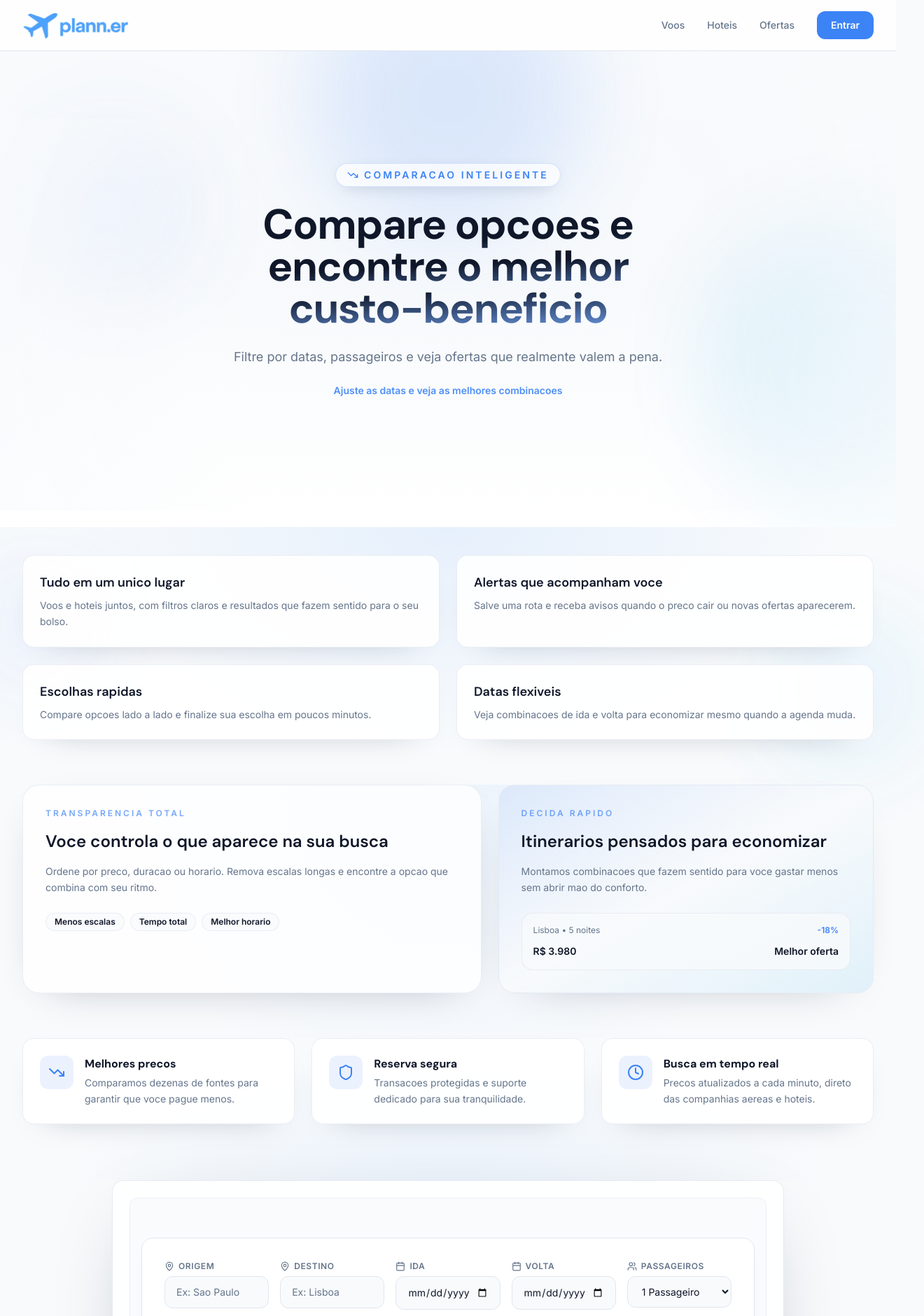
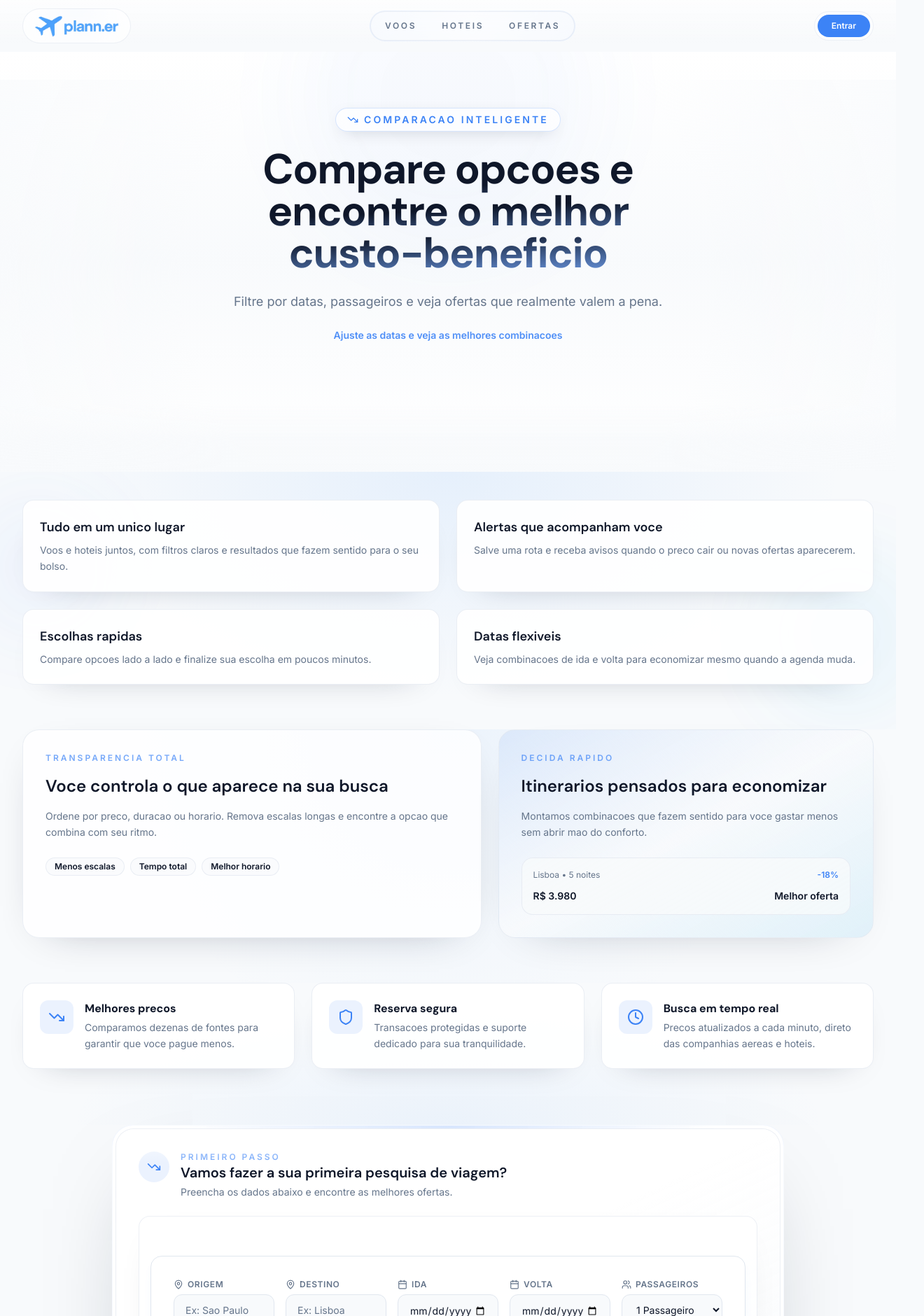
Before and after one commit to JefiiRamos/Triply, a Next.js app: page / in a window 1280 px wide. Shown: the top 1880 px of the page at 70% size, 1320 px wide, since content can reach past the window. Built offline with nearby package versions, Linux system fonts and the light colour scheme.

Commit message:
adjustment on navbar

```diff
--- a/components/FeatureCardsSection.tsx
+++ b/components/FeatureCardsSection.tsx
@@ -27,7 +27,7 @@ export default function FeatureCardsSection() {
       initial={{ opacity: 0 }}
       animate={{ opacity: 1 }}
       transition={{ delay: 0.35 }}
-      className="relative mx-auto max-w-7xl px-4 pb-16 pt-10 lg:px-8"
+      className="relative mx-auto max-w-7xl overflow-hidden px-4 pb-16 pt-10 lg:px-8"
     >
       <div className="pointer-events-none absolute inset-0 -z-10 bg-[radial-gradient(ellipse_at_top,hsl(213_94%_68%/0.12),transparent_62%)]" />
       <div className="pointer-events-none absolute -left-10 top-10 -z-10 h-48 w-48 rounded-full bg-primary/10 blur-3xl opacity-70" />
--- a/components/LandingSearchCard.tsx
+++ b/components/LandingSearchCard.tsx
@@ -1,7 +1,8 @@
 "use client"
 
-import { useRef } from "react"
-import { motion, useInView } from "framer-motion"
+import { useCallback, useRef } from "react"
+import { motion, useInView, useReducedMotion } from "framer-motion"
+import { TrendingDown } from "lucide-react"
 import SearchForm from "@/components/SearchForm"
 
 type LandingSearchCardProps = {
@@ -35,10 +36,37 @@ export default function LandingSearchCard({
 }: LandingSearchCardProps) {
   const dockRef = useRef<HTMLDivElement | null>(null)
   const isDocked = useInView(dockRef, { amount: 0.6 })
+  const prefersReducedMotion = useReducedMotion()
+  const handleScrollToSearch = useCallback(() => {
+    dockRef.current?.scrollIntoView({
+      behavior: prefersReducedMotion ? "auto" : "smooth",
+      block: "start",
+    })
+  }, [prefersReducedMotion])
 
   const card = (
-    <div className="rounded-2xl border border-border/80 bg-card/85 p-6 shadow-[0_30px_120px_-50px_rgba(15,23,42,0.35)] backdrop-blur-xl">
-      <div className="rounded-xl border border-border/60 bg-background/70 p-4">
+    <div className="relative rounded-[30px] border border-primary/10 bg-white/90 p-1 shadow-[0_50px_140px_-70px_rgba(15,23,42,0.5)] backdrop-blur-2xl">
+      <div className="pointer-events-none absolute inset-0 rounded-[30px] bg-[radial-gradient(circle_at_top,rgba(59,130,246,0.2),transparent_58%)]" />
+      <div className="pointer-events-none absolute inset-0 rounded-[30px] ring-1 ring-white/60" />
+      <div className="relative rounded-[26px] border border-border/60 bg-gradient-to-br from-white via-white to-slate-50/90 p-8">
+        <div className="absolute inset-x-0 top-0 h-12 rounded-t-[26px] bg-[linear-gradient(180deg,rgba(255,255,255,0.9),rgba(255,255,255,0))]" />
+        <div className="flex items-start gap-4 pb-6">
+          <div className="flex h-11 w-11 items-center justify-center rounded-full bg-primary/10 text-primary">
+            <TrendingDown className="h-5 w-5" />
+          </div>
+          <div>
+            <p className="text-xs font-semibold uppercase tracking-[0.25em] text-primary/70">
+              Primeiro passo
+            </p>
+            <h3 className="font-heading text-xl font-semibold text-foreground">
+              Vamos fazer a sua primeira pesquisa de viagem?
+            </h3>
+            <p className="mt-1 text-sm text-muted-foreground">
+              Preencha os dados abaixo e encontre as melhores ofertas.
+            </p>
+          </div>
+        </div>
+        <div className="rounded-2xl border border-border/60 bg-white/80 p-4 shadow-[0_16px_50px_-40px_rgba(15,23,42,0.35)]">
           <SearchForm
             origin={origin}
             setOrigin={setOrigin}
@@ -55,24 +83,50 @@ export default function LandingSearchCard({
           />
         </div>
       </div>
+    </div>
   )
 
   return (
     <>
-      <div className="pointer-events-none fixed inset-x-0 bottom-4 z-40">
-        <div className="mx-auto w-full max-w-[1200px] px-4 lg:px-8">
+      <div className="pointer-events-none fixed inset-x-0 bottom-0 z-40">
+        <div className="mx-auto w-full max-w-[1200px] px-4 lg:px-8 pb-12">
           <motion.div
             initial={{ opacity: 0, y: 48 }}
             animate={{ opacity: isDocked ? 0 : 1, y: isDocked ? 24 : 0 }}
             transition={{ duration: 0.35, ease: "easeOut" }}
             className="pointer-events-auto mx-auto w-full max-w-[960px]"
           >
-            {card}
+            <div className="flex items-center justify-between rounded-2xl border border-primary/15 bg-white/85 px-4 py-3 shadow-[0_16px_40px_-30px_rgba(15,23,42,0.35)] backdrop-blur-lg">
+              <div className="flex items-center gap-3">
+                <div className="flex h-9 w-9 items-center justify-center rounded-full bg-primary/10 text-primary">
+                  <TrendingDown className="h-4 w-4" />
+                </div>
+                <div>
+                  <p className="text-[11px] font-semibold uppercase tracking-[0.24em] text-primary/70">
+                    Comece agora
+                  </p>
+                  <p className="text-sm font-semibold text-foreground">
+                    Vamos fazer a sua primeira pesquisa de viagem?
+                  </p>
+                </div>
+              </div>
+              <button
+                type="button"
+                onClick={handleScrollToSearch}
+                className="rounded-full bg-primary px-4 py-2 text-xs font-semibold text-white shadow-[0_12px_30px_-18px_rgba(37,99,235,0.65)] transition hover:-translate-y-0.5 hover:bg-primary/90"
+              >
+                Fazer pesquisa
+              </button>
+            </div>
           </motion.div>
         </div>
       </div>
 
-      <div ref={dockRef} className="mx-auto w-full max-w-[1200px] px-4 pb-12 lg:px-8">
+      <div
+        ref={dockRef}
+        id="landing-search-dock"
+        className="mx-auto w-full max-w-[1200px] px-4 pb-12 lg:px-8"
+      >
         <motion.div
           initial={{ opacity: 0, y: 32 }}
           whileInView={{ opacity: 1, y: 0 }}
--- a/components/Navbar.tsx
+++ b/components/Navbar.tsx
@@ -12,93 +12,124 @@ export default function Navbar() {
 
   return (
     <motion.header
-      initial={{ y: -20, opacity: 0 }}
+      initial={{ y: -16, opacity: 0 }}
       animate={{ y: 0, opacity: 1 }}
-      transition={{ duration: 0.5 }}
-      className="sticky top-0 z-50 border-b border-border bg-card/80 backdrop-blur-md"
+      transition={{ duration: 0.5, ease: "easeOut" }}
+      className="sticky top-0 z-50"
     >
-      <nav className="mx-auto flex max-w-7xl items-center justify-between px-4 py-4 lg:px-8">
-        <Link href="/" className="flex items-center">
+      {/* Sem blur no fundo: só um fade leve opcional */}
+      <div className="pointer-events-none absolute inset-x-0 top-0 h-16 bg-gradient-to-b from-white/70 to-transparent" />
+
+      <nav className="relative mx-auto flex max-w-7xl items-center justify-between px-4 py-3 lg:px-8">
+        {/* Mobile: Logo */}
+        <Link href="/" className="flex items-center md:hidden">
           <Image
             src={appIcon}
             alt="Plann.er"
-            width={140}
-            height={40}
-            className="h-10 w-auto object-contain"
+            width={120}
+            height={36}
+            className="h-9 w-auto object-contain"
             priority
           />
         </Link>
 
-        <div className="hidden items-center gap-8 md:flex">
-          <Link
-            href="/"
-            className="text-sm font-medium text-muted-foreground transition-colors hover:text-foreground"
-          >
-            Voos
-          </Link>
-          <Link
-            href="/"
-            className="text-sm font-medium text-muted-foreground transition-colors hover:text-foreground"
-          >
-            Hoteis
-          </Link>
-          <Link
-            href="/"
-            className="text-sm font-medium text-muted-foreground transition-colors hover:text-foreground"
-          >
-            Ofertas
-          </Link>
-          <Link
-            href="/"
-            className="rounded-lg bg-primary px-5 py-2.5 text-sm font-semibold text-primary-foreground transition-colors hover:bg-primary/90"
-          >
-            Entrar
-          </Link>
+        {/* Desktop pills */}
+        <div className="hidden w-full items-center justify-between md:flex">
+          {/* Left pill: Logo */}
+          <div className="relative">
+            <div className="pointer-events-none absolute inset-0 rounded-full bg-[radial-gradient(circle_at_top,rgba(59,130,246,0.10),transparent_60%)]" />
+            <div className="relative flex items-center rounded-full border border-border/60 bg-white/70 px-4 py-2 shadow-[0_18px_50px_-40px_rgba(15,23,42,0.35)] backdrop-blur-xl">
+              <Link href="/" className="flex items-center gap-2">
+                <Image
+                  src={appIcon}
+                  alt="Plann.er"
+                  width={120}
+                  height={36}
+                  className="h-8 w-auto object-contain"
+                  priority
+                />
+              </Link>
+            </div>
+          </div>
+
+          {/* Center pill: Links */}
+          <div className="relative mx-auto">
+            <div className="pointer-events-none absolute -inset-px rounded-full bg-gradient-to-r from-primary/15 via-primary/5 to-primary/15 opacity-70" />
+            <div className="relative flex items-center gap-1 rounded-full border border-border/60 bg-white/70 p-1 shadow-[0_18px_50px_-40px_rgba(15,23,42,0.35)] backdrop-blur-xl">
+              {[
+                { label: "Voos", href: "/" },
+                { label: "Hoteis", href: "/" },
+                { label: "Ofertas", href: "/" },
+              ].map((item) => (
+                <Link
+                  key={item.label}
+                  href={item.href}
+                  className="rounded-full px-4 py-2 text-xs font-semibold uppercase tracking-[0.22em] text-muted-foreground transition
+                             hover:bg-white/70 hover:text-foreground"
+                >
+                  {item.label}
+                </Link>
+              ))}
+            </div>
+          </div>
+
+          {/* Right pill: Enter */}
+          <div className="relative">
+            <div className="pointer-events-none absolute inset-0 rounded-full bg-[radial-gradient(circle_at_top,rgba(59,130,246,0.10),transparent_60%)]" />
+            <div className="relative flex items-center rounded-full border border-border/60 bg-white/70 p-1 shadow-[0_18px_50px_-40px_rgba(15,23,42,0.35)] backdrop-blur-xl">
+              <Link
+                href="/"
+                className="group relative inline-flex items-center justify-center rounded-full bg-primary px-5 py-2 text-xs font-semibold text-primary-foreground
+                           shadow-[0_14px_30px_-18px_rgba(37,99,235,0.55)] transition
+                           hover:-translate-y-0.5 hover:bg-primary/90"
+              >
+                <span className="pointer-events-none absolute inset-0 rounded-full bg-[radial-gradient(circle_at_top,rgba(255,255,255,0.35),transparent_55%)] opacity-0 transition-opacity group-hover:opacity-100" />
+                <span className="relative">Entrar</span>
+              </Link>
+            </div>
+          </div>
         </div>
 
+        {/* Mobile menu button */}
         <button
           onClick={() => setMobileOpen(!mobileOpen)}
-          className="flex h-10 w-10 items-center justify-center rounded-lg text-foreground md:hidden"
+          className="flex h-10 w-10 items-center justify-center rounded-xl border border-border/60 bg-white/70 text-foreground shadow-[0_16px_40px_-35px_rgba(15,23,42,0.35)] backdrop-blur-xl md:hidden"
           aria-label={mobileOpen ? "Fechar menu" : "Abrir menu"}
         >
           {mobileOpen ? <X className="h-5 w-5" /> : <Menu className="h-5 w-5" />}
         </button>
       </nav>
 
+      {/* Mobile dropdown */}
       <AnimatePresence>
         {mobileOpen && (
           <motion.div
             initial={{ height: 0, opacity: 0 }}
             animate={{ height: "auto", opacity: 1 }}
             exit={{ height: 0, opacity: 0 }}
-            transition={{ duration: 0.3 }}
-            className="overflow-hidden border-t border-border md:hidden"
+            transition={{ duration: 0.28, ease: "easeOut" }}
+            className="overflow-hidden px-4 pb-4 md:hidden"
           >
-            <div className="flex flex-col gap-4 bg-card px-4 py-6">
+            <div className="flex flex-col gap-2 rounded-2xl border border-border/60 bg-white/80 p-4 shadow-[0_18px_50px_-40px_rgba(15,23,42,0.35)] backdrop-blur-xl">
+              {[
+                { label: "Voos", href: "/" },
+                { label: "Hoteis", href: "/" },
+                { label: "Ofertas", href: "/" },
+              ].map((item) => (
+                <Link
+                  key={item.label}
+                  href={item.href}
+                  className="rounded-xl px-3 py-2 text-sm font-medium text-muted-foreground transition
+                             hover:bg-white/70 hover:text-foreground"
+                  onClick={() => setMobileOpen(false)}
+                >
+                  {item.label}
+                </Link>
+              ))}
+
               <Link
                 href="/"
-                className="text-sm font-medium text-muted-foreground transition-colors hover:text-foreground"
-                onClick={() => setMobileOpen(false)}
-              >
-                Voos
-              </Link>
-              <Link
-                href="/"
-                className="text-sm font-medium text-muted-foreground transition-colors hover:text-foreground"
-                onClick={() => setMobileOpen(false)}
-              >
-                Hoteis
-              </Link>
-              <Link
-                href="/"
-                className="text-sm font-medium text-muted-foreground transition-colors hover:text-foreground"
-                onClick={() => setMobileOpen(false)}
-              >
-                Ofertas
-              </Link>
-              <Link
-                href="/"
-                className="rounded-lg bg-primary px-5 py-2.5 text-center text-sm font-semibold text-primary-foreground transition-colors hover:bg-primary/90"
+                className="mt-1 rounded-xl bg-primary px-5 py-2.5 text-center text-sm font-semibold text-primary-foreground transition hover:bg-primary/90"
                 onClick={() => setMobileOpen(false)}
               >
                 Entrar
--- a/components/ScrollHeroSection.tsx
+++ b/components/ScrollHeroSection.tsx
@@ -83,14 +83,14 @@ export default function ScrollHeroSection({
     : { duration: 0.45, ease: "easeOut" }
 
   return (
-    <section className="relative overflow-x-hidden pb-6 pt-16 md:pt-24">
-      <div className="absolute inset-0 bg-[radial-gradient(ellipse_at_top,hsl(217_91%_60%/0.18),transparent_62%)]" />
-      <div className="absolute inset-0 bg-[linear-gradient(180deg,rgba(248,250,252,0.98),rgba(248,250,252,0.9),rgba(255,255,255,1))]" />
-      <div className="pointer-events-none absolute -top-32 left-1/2 h-96 w-96 -translate-x-1/2 rounded-full bg-primary/25 blur-3xl opacity-60 motion-safe:animate-pulse" />
-      <div className="pointer-events-none absolute bottom-6 right-0 h-[26rem] w-[26rem] translate-x-1/3 rounded-full bg-accent/25 blur-3xl opacity-40 motion-safe:animate-pulse" />
-      <div className="pointer-events-none absolute left-8 top-24 hidden h-64 w-64 rounded-full bg-primary/10 blur-3xl opacity-60 md:block" />
+    <section className="relative overflow-x-hidden bg-white pb-0 pt-6 md:pt-10">
+      <div className="pointer-events-none absolute inset-x-0 top-0 h-28 bg-white md:h-32" />
+      <div className="absolute inset-0 bg-[radial-gradient(ellipse_at_top,hsl(217_91%_60%/0.06),transparent_65%)]" />
+      <div className="absolute inset-0 bg-[linear-gradient(180deg,rgba(255,255,255,1),rgba(248,250,252,0.92),rgba(255,255,255,1))]" />
+      <div className="pointer-events-none absolute -top-40 left-1/2 h-[28rem] w-[28rem] -translate-x-1/2 rounded-full bg-primary/10 blur-3xl opacity-35 motion-safe:animate-pulse" />
+      <div className="pointer-events-none absolute left-8 top-32 hidden h-64 w-64 rounded-full bg-primary/6 blur-3xl opacity-30 md:block" />
 
-      <div className="relative mx-auto flex min-h-[70vh] max-w-7xl items-start px-4 pt-10 lg:px-8 lg:pt-16">
+      <div className="relative mx-auto flex min-h-[70vh] max-w-7xl items-start px-4 pb-12 pt-6 lg:px-8 lg:pb-16 lg:pt-10">
           <div className="relative z-10 mx-auto w-full max-w-3xl text-center">
             <AnimatePresence mode="wait">
               <motion.div
@@ -132,6 +132,7 @@ export default function ScrollHeroSection({
 
         <div className="pointer-events-none absolute inset-0 bg-[radial-gradient(circle_at_center,transparent_0%,transparent_55%,rgba(248,250,252,0.85)_100%)] opacity-80" />
       </div>
+      <div className="pointer-events-none absolute inset-x-0 bottom-0 h-24 bg-[linear-gradient(180deg,rgba(255,255,255,0),rgba(248,250,252,0.9),rgba(248,250,252,1))]" />
     </section>
   )
 }
```
Lines whose indentation alone changed are shown as unchanged.
